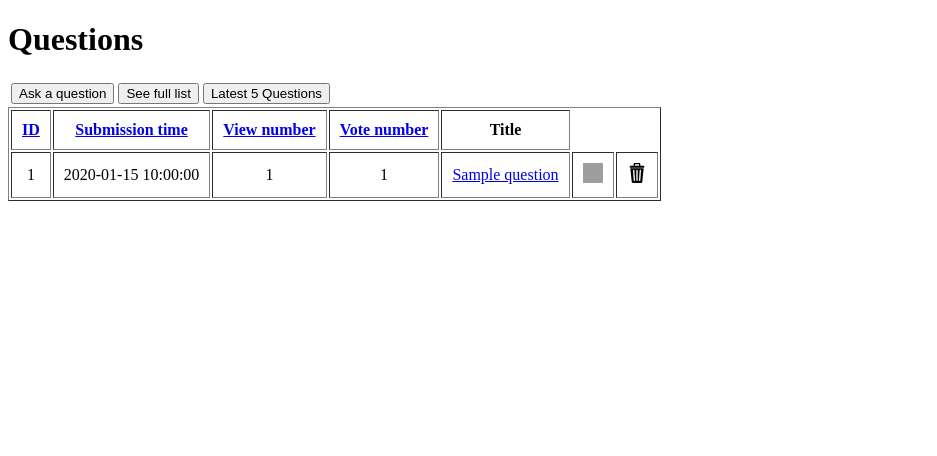
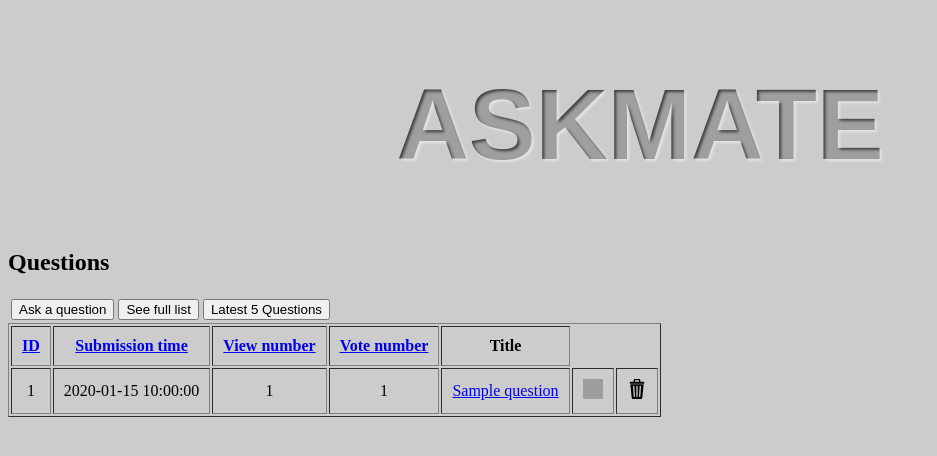
Before and after one commit to CodecoolBP20172/Bugfix-chill, a Flask app: page / in a window 1280 px wide. Shown: the top 456 px of the page, without its empty margins (0-937 px from the left). Run offline with Flask 2, Linux system fonts and the light colour scheme; a database or web service that is not in the repository returns one stand-in record (values such as "Sample title"); some libraries are stand-ins or nearby versions; grey boxes are pictures that could not be loaded.

Commit message:
reallocated the css file and initiatied with some style

```diff
--- /dev/null
+++ b/static/styles/style.css
@@ -0,0 +1,15 @@
+body {
+    background:#ccc;
+  }
+
+h1 {
+    font: bold 100px arial, sans-serif;
+    text-transform: uppercase;
+    text-align: center;
+    background-color: #3F3F3F;
+    color: transparent;
+    text-shadow: 2px 2px 3px rgba(255,255,255,0.5);
+    -webkit-background-clip: text;
+       -moz-background-clip: text;
+            background-clip: text;
+  }
--- a/templates/list.html
+++ b/templates/list.html
@@ -8,10 +8,11 @@
     <head>
         <meta charset="utf-8">
         <title>Askmate</title>
-        <link rel="stylesheet" href="style.css">
+        <link rel="stylesheet" type="text/css" href="{{url_for('static', filename='styles/style.css')}}">
     </head>
     <body>
-        <h1>Questions</h1>
+        <h1>Askmate</h1>
+        <h2>Questions</h2>
         <table>
             <tr>
                 <td>
```
Also changed, not shown: templates/style.css (deleted).
